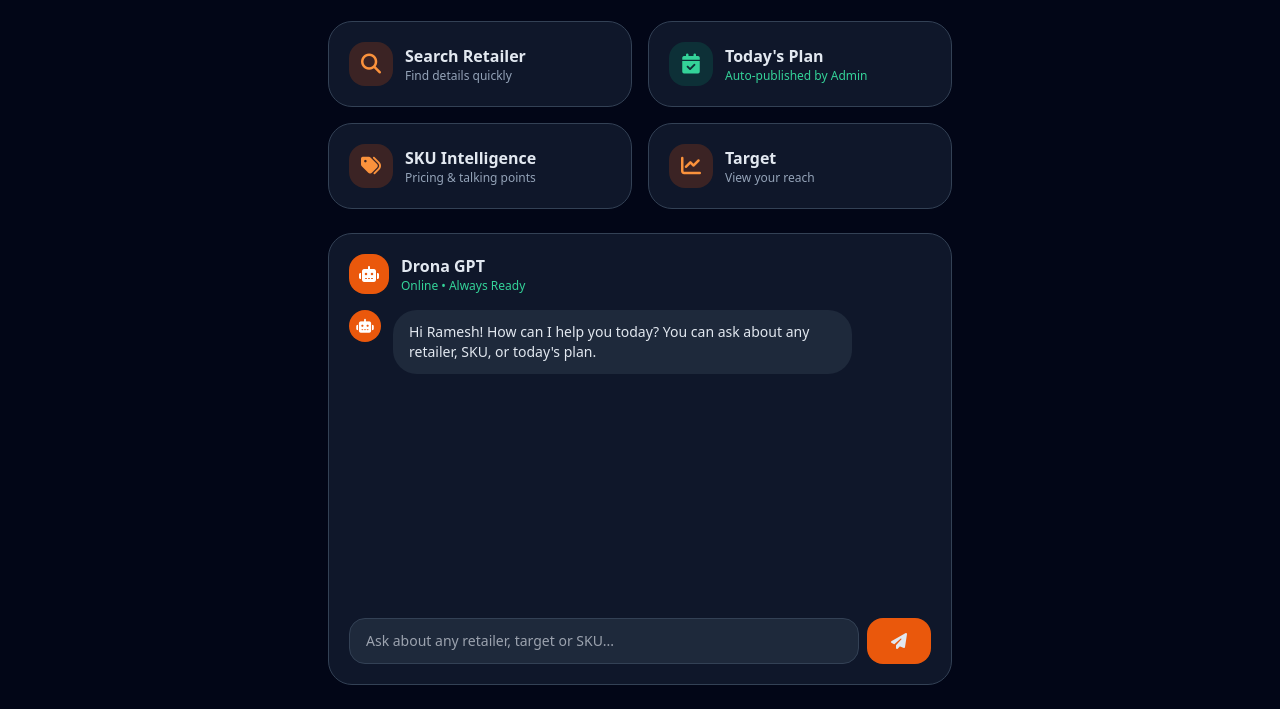
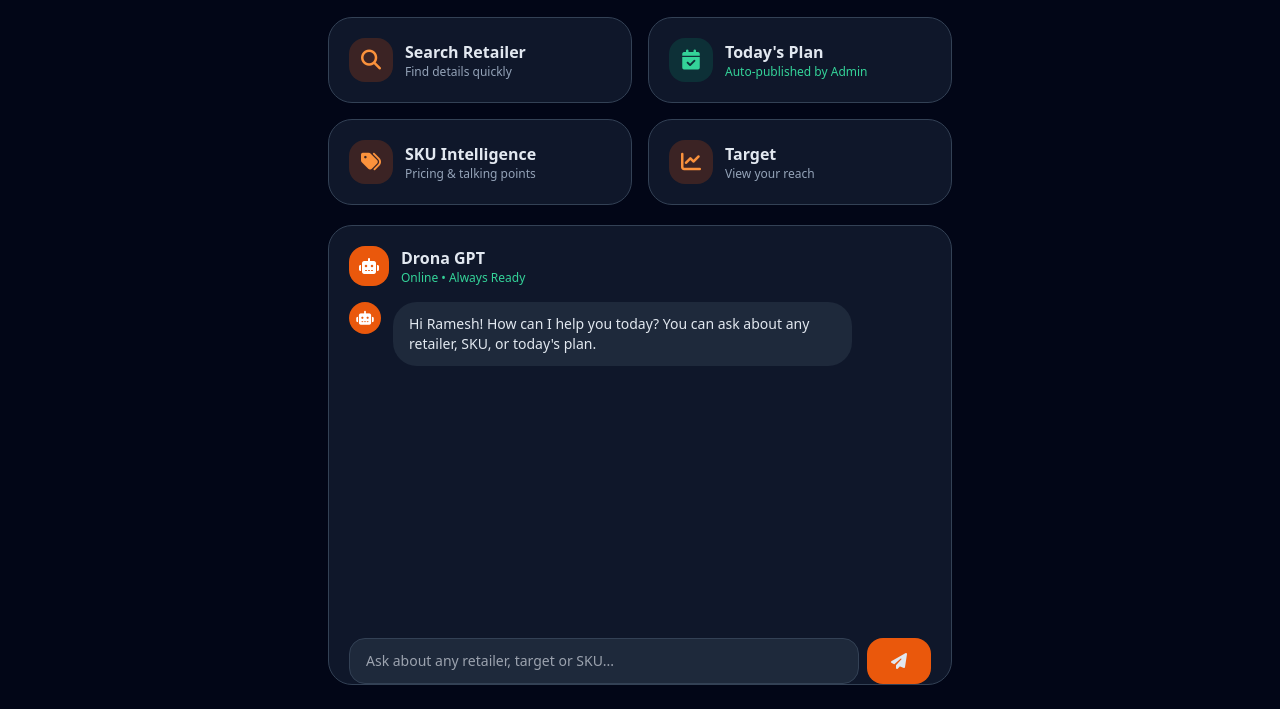
Before and after one commit to imshubhamnayak/drona-gpt, a plain HTML site: page index.html in a window 1280 px wide. Shown: the part 156-865 px from the top of the page. Drawn offline with nearby package versions, Linux system fonts and the light colour scheme.

Commit message:
Update index.html

```diff
--- a/index.html
+++ b/index.html
@@ -64,18 +64,17 @@
             </div>
         </div>
     </header>
-
 <!-- ==================== DRONA GPT VIEW ==================== -->
 <div id="drona-gpt-view" class="max-w-2xl mx-auto p-4 md:p-6 flex flex-col h-screen">
 
     <!-- Header -->
-    <div class="mb-6 flex-shrink-0">
+    <div class="mb-5 flex-shrink-0">
         <h2 class="text-3xl font-semibold">Good morning, Ramesh</h2>
         <p class="text-slate-400 mt-1">Ready for today's field visits?</p>
     </div>
 
-    <!-- Quick Actions - 2x2 Grid -->
-    <div class="grid grid-cols-2 gap-4 mb-6 flex-shrink-0">
+    <!-- Quick Actions -->
+    <div class="grid grid-cols-2 gap-4 mb-5 flex-shrink-0">
         <button onclick="openRetailerSearch()" class="mobile-card bg-slate-900 hover:bg-slate-800 border border-slate-700 p-5 rounded-3xl text-left">
             <div class="flex items-center gap-3">
                 <div class="w-11 h-11 bg-orange-600/20 rounded-2xl flex items-center justify-center">
@@ -125,8 +124,9 @@
         </button>
     </div>
 
-    <!-- Chat Section - Much Taller Now -->
-    <div class="bg-slate-900 border border-slate-700 rounded-3xl p-5 flex flex-col flex-1 min-h-0">
+    <!-- Chat Section - EVEN TALLER -->
+    <div class="bg-slate-900 border border-slate-700 rounded-3xl p-5 flex flex-col flex-1 min-h-0" style="min-height: 420px;">
+
         <!-- Chat Header -->
         <div class="flex items-center gap-x-3 mb-4 flex-shrink-0">
             <div class="w-10 h-10 bg-orange-600 rounded-2xl flex items-center justify-center">
@@ -138,8 +138,8 @@
             </div>
         </div>
 
-        <!-- Chat Messages - Much Taller -->
-        <div id="chat-messages" class="flex-1 overflow-y-auto mb-4 space-y-4 pr-2 custom-scroll">
+        <!-- Chat Messages - Maximized Height -->
+        <div id="chat-messages" class="flex-1 overflow-y-auto mb-4 space-y-4 pr-2 custom-scroll" style="min-height: 320px;">
             <!-- Welcome message added by JS -->
         </div>
 
```
